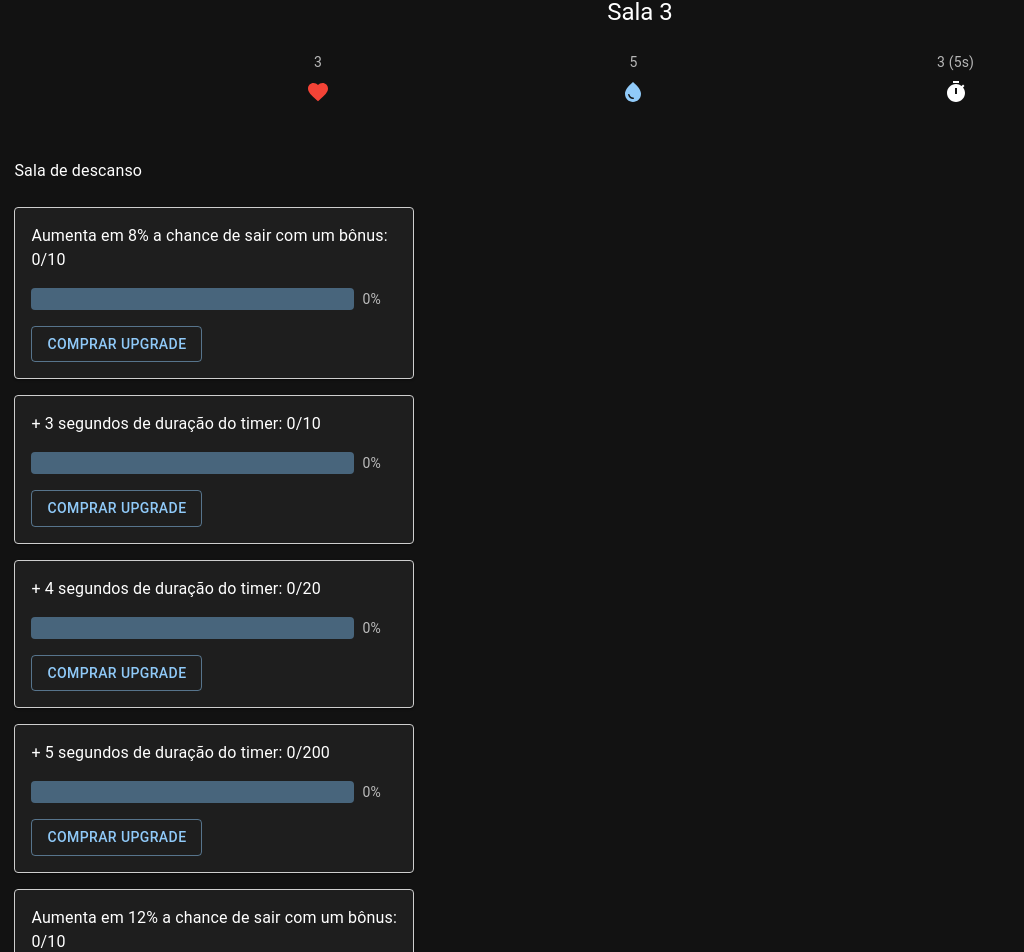
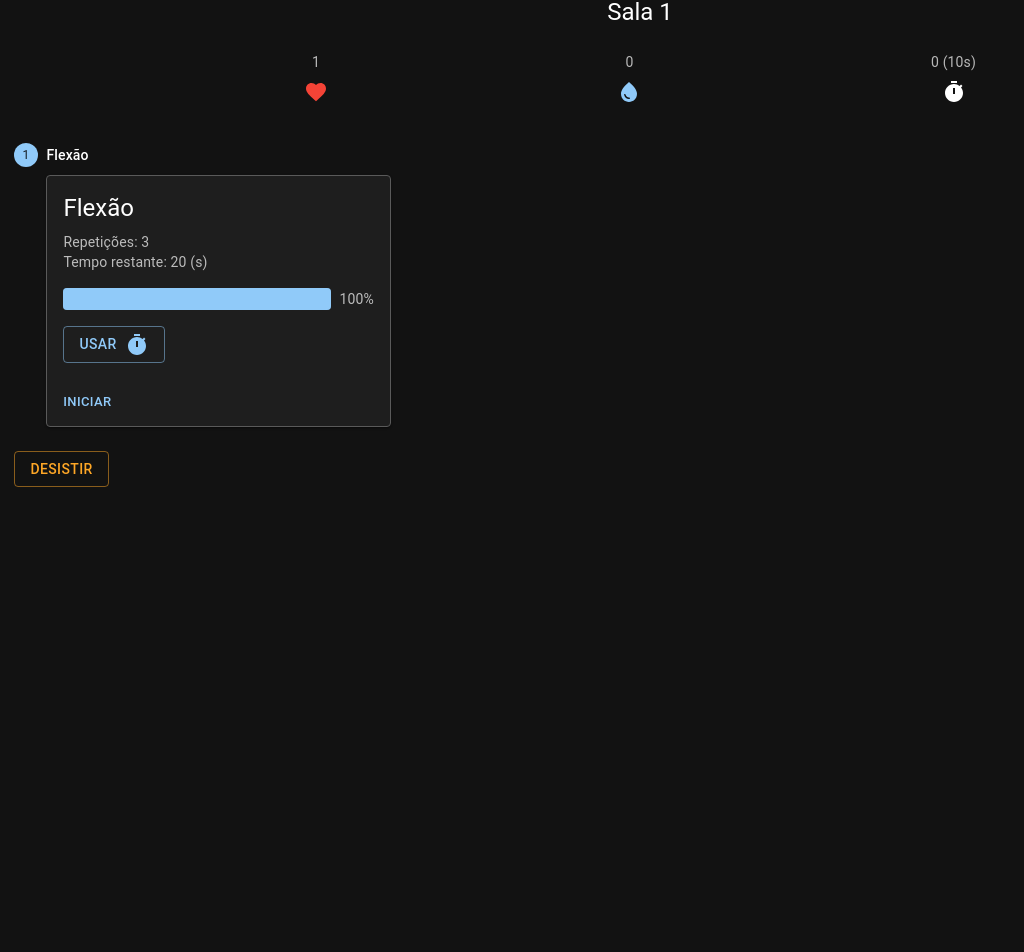
Before and after one commit to guiosouza/react-gamification-web-app, a Next.js app: page /runs in a window 1280 px wide. Shown: the part 111-1063 px from the top of the page, without its empty margins (0-1024 px from the left). After the commit the page ends 800 px from the top, so only its background shows below. Built offline with nearby package versions, Linux system fonts and the light colour scheme.

Commit message:
Update upgrade requirements and initial game state in Runs component

```diff
--- a/src/app/runs/runs.tsx
+++ b/src/app/runs/runs.tsx
@@ -58,10 +58,10 @@ const upgrades = [
   {
     id: 1,
     name: "Bonus Chance 1",
-    description: "Aumenta em 8% a chance de sair com um bônus",
+    description: "+ 8% de chance de sair com um bônus",
     dropsUsedToUpgrade: 0,
     completed: false,
-    dropsNeededToUpgrade: 10,
+    dropsNeededToUpgrade: 1200,
     aditionalPercentage: 0.08,
   },
   {
@@ -70,7 +70,7 @@ const upgrades = [
     description: "+ 3 segundos de duração do timer",
     dropsUsedToUpgrade: 0,
     completed: false,
-    dropsNeededToUpgrade: 10,
+    dropsNeededToUpgrade: 330,
     aditionalSeconds: 3,
   },
   {
@@ -79,7 +79,7 @@ const upgrades = [
     description: "+ 4 segundos de duração do timer",
     dropsUsedToUpgrade: 0,
     completed: false,
-    dropsNeededToUpgrade: 20,
+    dropsNeededToUpgrade: 775,
     aditionalSeconds: 4,
   },
   {
@@ -88,22 +88,58 @@ const upgrades = [
     description: "+ 5 segundos de duração do timer",
     dropsUsedToUpgrade: 0,
     completed: false,
-    dropsNeededToUpgrade: 200,
+    dropsNeededToUpgrade: 5200,
     aditionalSeconds: 5,
   },
   {
     id: 5,
     name: "Bonus Chance 2",
-    description: "Aumenta em 12% a chance de sair com um bônus",
+    description: "+ 12% de chance de sair com um bônus",
     dropsUsedToUpgrade: 0,
     completed: false,
-    dropsNeededToUpgrade: 10,
+    dropsNeededToUpgrade: 2000,
     aditionalPercentage: 0.12,
+  },
+  {
+    id: 6,
+    name: "Bonus Chance 3",
+    description: "+ 16% de chance de sair com um bônus",
+    dropsUsedToUpgrade: 0,
+    completed: false,
+    dropsNeededToUpgrade: 5000,
+    aditionalPercentage: 0.16,
+  },
+  {
+    id: 7,
+    name: "Timer Extra 4",
+    description: "+ 6 segundos de duração do timer",
+    dropsUsedToUpgrade: 0,
+    completed: false,
+    dropsNeededToUpgrade: 8000,
+    aditionalSeconds: 6,
+  },
+  {
+    id: 8,
+    name: "Bonus Chance 4",
+    description: "+ 17% de chance de sair com um bônus",
+    dropsUsedToUpgrade: 0,
+    completed: false,
+    dropsNeededToUpgrade: 9000,
+    aditionalPercentage: 0.17,
+  },
+  {
+    id: 9,
+    name: "Timer Extra 5",
+    description: "+ 9 segundos de duração do timer",
+    dropsUsedToUpgrade: 0,
+    completed: false,
+    dropsNeededToUpgrade: 9000,
+    aditionalSeconds: 6,
   },
 ];
 
 function Runs() {
-  const [room, setRoom] = useState(3);
+  const [room, setRoom] = useState(1);
   const [activeStep, setActiveStep] = React.useState(0);
   const [isExerciseStarted, setIsExerciseStarted] = useState(false);
   const [timeLeft, setTimeLeft] = useState<number | null>(null);
@@ -112,10 +148,10 @@ function Runs() {
   );
   const [extraStepActive, setExtraStepActive] = useState(false);
   const [extraChoice, setExtraChoice] = useState<"TIMER" | "VIDA" | null>(null);
-  const [timers, setTimers] = useState(3);
-  const [timeValueInSeconds, setTimeValueInSeconds] = useState(5);
-  const [lives, setLives] = useState(3);
-  const [drops, setDrops] = useState(11); // Estado inicial com 3 gotas
+  const [timers, setTimers] = useState(0);
+  const [timeValueInSeconds, setTimeValueInSeconds] = useState(10);
+  const [lives, setLives] = useState(1);
+  const [drops, setDrops] = useState(0); // Estado inicial com 500 gotas
   const [open, setOpen] = React.useState(false);
   const [snackbarOpen, setSnackbarOpen] = useState(false);
   const [gameOverMessage, setGameOverMessage] = useState("");
@@ -179,7 +215,6 @@ function Runs() {
     }
 
     if (room === 3) {
-      console.log("Room 3 - Descanso");
       setCalculatedExercises([]); // Sala de descanso
     }
 
@@ -194,7 +229,6 @@ function Runs() {
     }
 
     if (room === 6) {
-      console.log("Room 6 - Descanso");
       setCalculatedExercises([]); // Sala de descanso
     }
 
@@ -214,7 +248,6 @@ function Runs() {
     }
 
     if (room === 10) {
-      console.log("Room 10 - Descanso");
       setCalculatedExercises([]); // Sala de descanso
     }
 
@@ -229,7 +262,6 @@ function Runs() {
     }
 
     if (room === 13) {
-      console.log("Room 13 - Descanso");
       setCalculatedExercises([]); // Sala de descanso
     }
 
@@ -291,7 +323,7 @@ function Runs() {
       );
 
       // Atualizar o estado de timeValueInSeconds
-      setTimeValueInSeconds(5 + extraSeconds); // Começa com o valor inicial de 4 segundos
+      setTimeValueInSeconds(10 + extraSeconds); // Começa com o valor inicial de 4 segundos
     };
 
     bonusTimerChecker();
@@ -317,7 +349,7 @@ function Runs() {
     );
 
     // Define a chance padrão
-    let defaultChance = 0.18;
+    let defaultChance = 0.90;
 
     // Adiciona a chance extra acumulada
     defaultChance += additionalBonusChance;
@@ -363,7 +395,7 @@ function Runs() {
         // Reinicia o jogo
         setRoom(1);
         setLives(3);
-        setDrops(3);
+        setDrops(500);
         setTimers(3);
         setActiveStep(0);
         setIsExerciseStarted(false);
@@ -397,6 +429,7 @@ function Runs() {
       setTimeout(() => setIsTimerAnimating(false), 300);
     } else {
       console.log("Sem timers disponíveis!");
+      window.alert("Sem timers disponíveis! ")
     }
   };
 
@@ -446,7 +479,7 @@ function Runs() {
   const giveUp = () => {
     setRoom(1);
     setLives(3);
-    setDrops(3);
+    setDrops(500);
     setTimers(3);
     setActiveStep(0);
     setIsExerciseStarted(false);
@@ -496,7 +529,6 @@ function Runs() {
 
     // Atualiza o LocalStorage com os upgrades modificados
     localStorage.setItem(upgradesKey, JSON.stringify(updatedUpgrades));
-    console.log("Upgrades atualizados:", updatedUpgrades);
   };
 
   const allExercisesCompleted = activeStep >= calculatedExercises.length;
@@ -512,7 +544,7 @@ function Runs() {
         lives={lives}
         isHeartAnimating={isHeartAnimating}
         isDropAnimating={isDropAnimating}
-        drops={timeValueInSeconds}
+        drops={drops}
         timeValueInSeconds={timeValueInSeconds}
         timers={timers}
         isTimerAnimating={isTimerAnimating}
@@ -662,8 +694,9 @@ function Runs() {
                       <Button
                         variant="outlined"
                         onClick={() => handleUpgrade(upgrade.id)}
+                        color="success"
                       >
-                        Comprar upgrade
+                        Comprar
                       </Button>
                     </Card>
                   );
```
